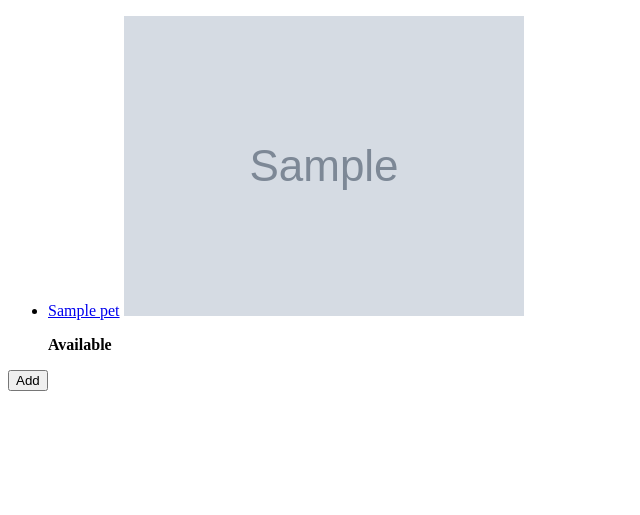
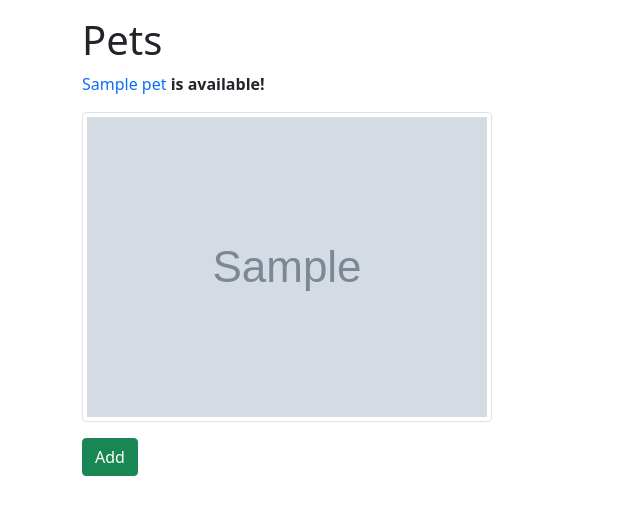
Before and after one commit to cp-alley/flask-adopt, a Flask app: page / in a window 1280 px wide. Shown: the top 515 px of the page, without its empty margins (0-640 px from the left). Run offline with Flask 3, Linux system fonts and the light colour scheme; tables that the repository leaves empty hold one stand-in row (values such as "Sample post"); grey boxes marked "Sample" are stand-in pictures.

Commit message:
Update styles

```diff
--- a/templates/base.html
+++ b/templates/base.html
@@ -4,9 +4,13 @@
   <meta charset="UTF-8">
   <meta name="viewport" content="width=device-width, initial-scale=1.0">
   <title>{% block title %}{% endblock %}</title>
+  <link href="https://cdn.jsdelivr.net/npm/bootstrap@5.0.2/dist/css/bootstrap.min.css"
+  rel="stylesheet" integrity="sha384-EVSTQN3/azprG1Anm3QDgpJLIm9Nao0Yz1ztcQTwFspd3yD65VohhpuuCOmLASjC"
+  crossorigin="anonymous">
 </head>
 <body>
-
-{% block content %}{% endblock %}
+  <main class="container">
+    {% block content %}{% endblock %}
+  </main>
 </body>
 </html>
--- a/templates/pets.html
+++ b/templates/pets.html
@@ -10,23 +10,29 @@
 {% endfor %} -->
 
 <div>
-  <ul class="available-pets-list">
+  <h1 class="mt-3">Pets</h1>
+  <ul class="available-pets-list list-unstyled">
     {% for pet in pets %}
     <li>
-      <a href="/pets/{{ pet.id }}"> {{ pet.name }}</a>
+      <p >
+        <a class="text-decoration-none" href="/{{ pet.id }}"> {{ pet.name }}</a>
+        {% if pet.available %}
+        <span class="fw-bold">
+          is available!
+        </span>
+        {% endif %}
+      </p>
       {% if pet.photo_url %}
-        <img src="{{ pet.photo_url }}" alt="A Photo of {{ pet.name }}">
+        <img class="img-thumbnail img-fluid" src="{{ pet.photo_url }}" alt="A Photo of {{ pet.name }}">
       {% endif %}
-      {% if pet.available %}
-        <p style="font-weight: bold">Available</p>
-      {% endif %}
+
     </li>
     {% endfor %}
 
   </ul>
 
-  <form action="/pets/add">
-    <button>Add</button>
+  <form action="/add">
+    <button class="btn btn-success">Add</button>
   </form>
 </div>
 
```
Also changed, not shown: templates/add_pet.html (+7 -4 lines), templates/pet_detail.html (+4 -4 lines).
